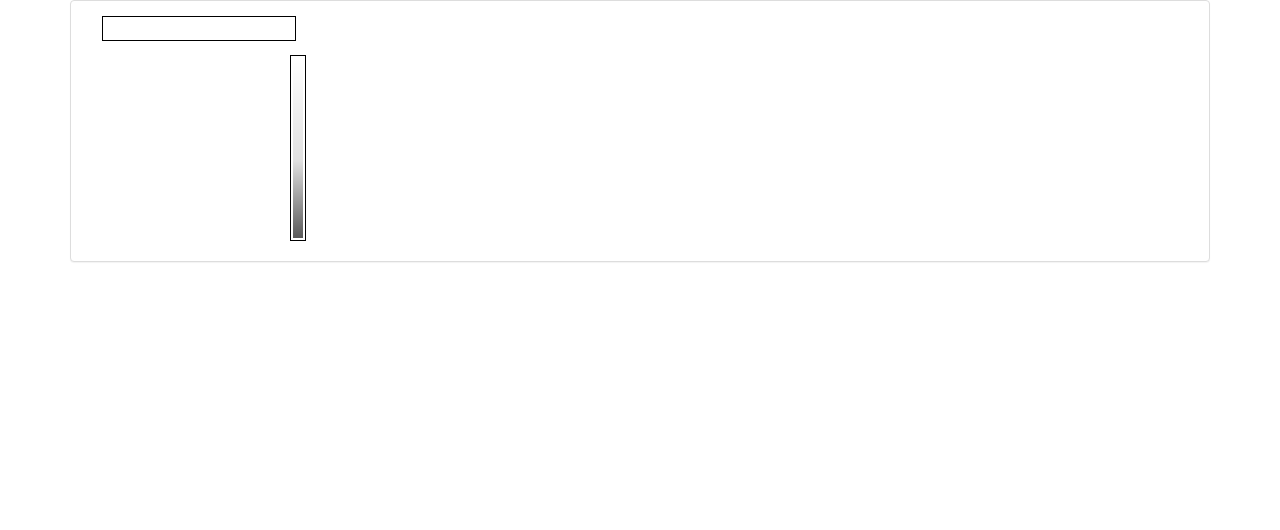
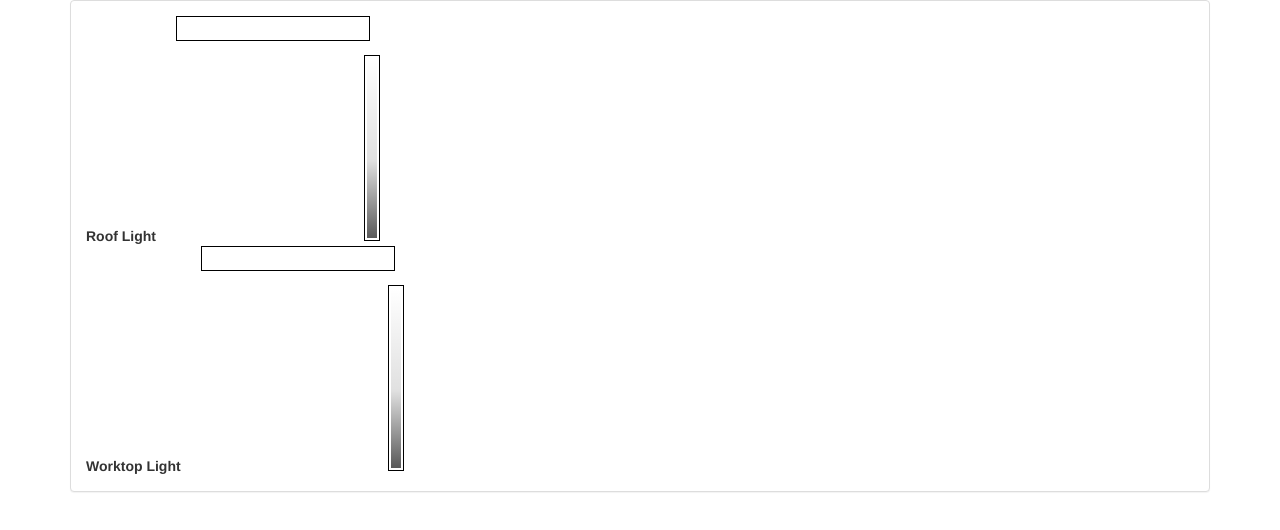
Before and after one commit to MartinRandall/ColemanLighting, a website: page index.html at #/main in a window 1280 px wide. Drawn offline with nearby package versions, Linux system fonts and the light colour scheme; some packages are replaced by stand-ins of ours.

Commit message:
Added directive framework

```diff
--- a/app/directives/colour-wheel/colour-wheel-controller.js
+++ b/app/directives/colour-wheel/colour-wheel-controller.js
@@ -6,7 +6,10 @@
         .directive("colourWheel", function() {
             return {
                 restrict: "E",
-                templateUrl: "app/directives/colour-wheel/colour-wheel-template.html"
+                templateUrl: "app/directives/colour-wheel/colour-wheel-template.html",
+                scope: {
+                    light: '='
+                }
             };
         });
 
--- a/app/directives/colour-wheel/colour-wheel-template.html
+++ b/app/directives/colour-wheel/colour-wheel-template.html
@@ -1,4 +1,5 @@
 <div class="colorpicker">
+    <b>{{light.name}}</b>
     <section class="colorwheel">
         <div id="colorblock"></div>
 
--- a/app/pages/main/main-controller.js
+++ b/app/pages/main/main-controller.js
@@ -5,5 +5,37 @@
     angular.module("main")
         .controller("MainController", ["$scope", function ($scope) {
             $scope.test = "angular is working";
+
+            $scope.roofLight = {
+                name: 'Roof Light',
+                deviceIds: {
+                    red: 1,
+                    green: 2,
+                    blue: 3,
+                    white: 4
+                },
+                levels: {
+                    red: 255,
+                    green: 255,
+                    blue: 255,
+                    white: 255
+                }
+            };
+            $scope.worktopLight = {
+                name: 'Worktop Light',
+                deviceIds: {
+                    red: 11,
+                    green: 12,
+                    blue: 13,
+                    white: 14
+                },
+                levels: {
+                    red: 255,
+                    green: 255,
+                    blue: 255,
+                    white: 255
+                }
+            };
+
         }]);
 })();
--- a/app/pages/main/main.html
+++ b/app/pages/main/main.html
@@ -1 +1,2 @@
-<colour-wheel></colour-wheel>
+<colour-wheel light="roofLight"></colour-wheel>
+<colour-wheel light="worktopLight"></colour-wheel>
```
